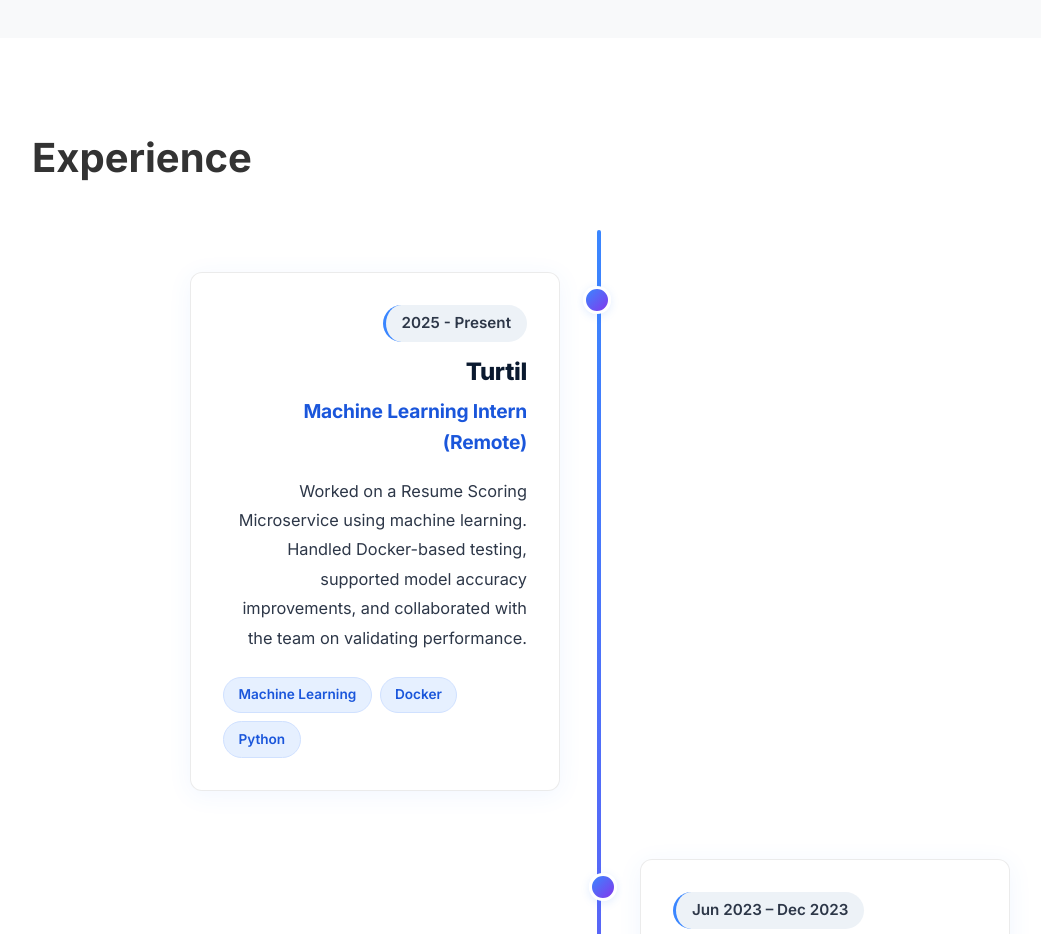
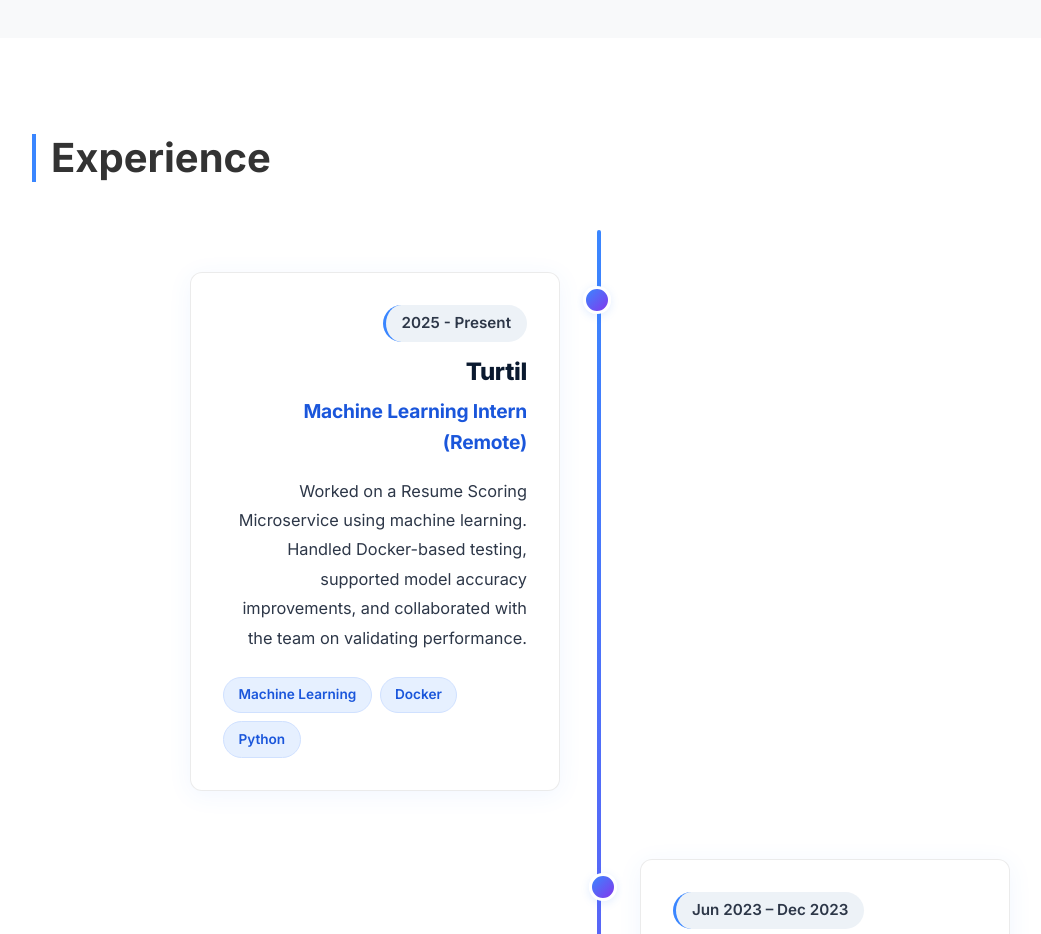
Before and after one commit to rohini070/rohini070.github.io, a plain HTML site: page index.html in a window 1280 px wide. Shown: the part 1220-2154 px from the top of the page, without its empty margins (40-1081 px from the left). Drawn offline with Linux system fonts and the light colour scheme.

Commit message:
Force experience section title styles with !important

```diff
--- a/css/styles.css
+++ b/css/styles.css
@@ -381,13 +381,15 @@
 }
 
 #experience .section-title {
-    color: var(--text-color);
-    font-size: 2.5rem;
-    margin-bottom: 3rem;
-    position: relative;
-    display: block;
-    text-align: left;
-    width: 100%;
+    color: var(--text-color) !important;
+    font-size: 2.5rem !important;
+    margin-bottom: 3rem !important;
+    position: relative !important;
+    display: block !important;
+    text-align: left !important;
+    width: 100% !important;
+    padding-left: 15px !important;
+    border-left: 4px solid var(--primary-color) !important;
 }
 
 .timeline {
```
